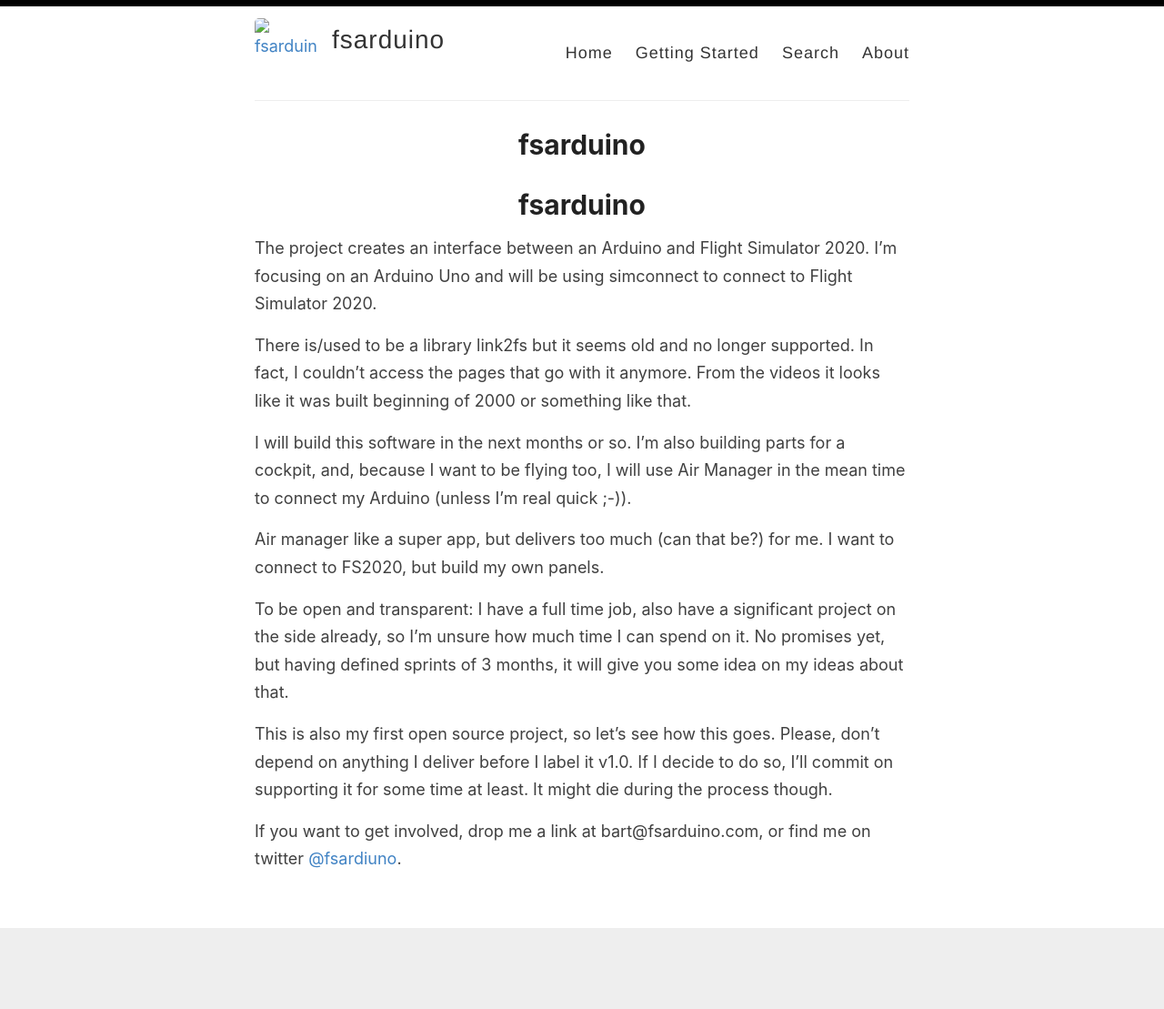
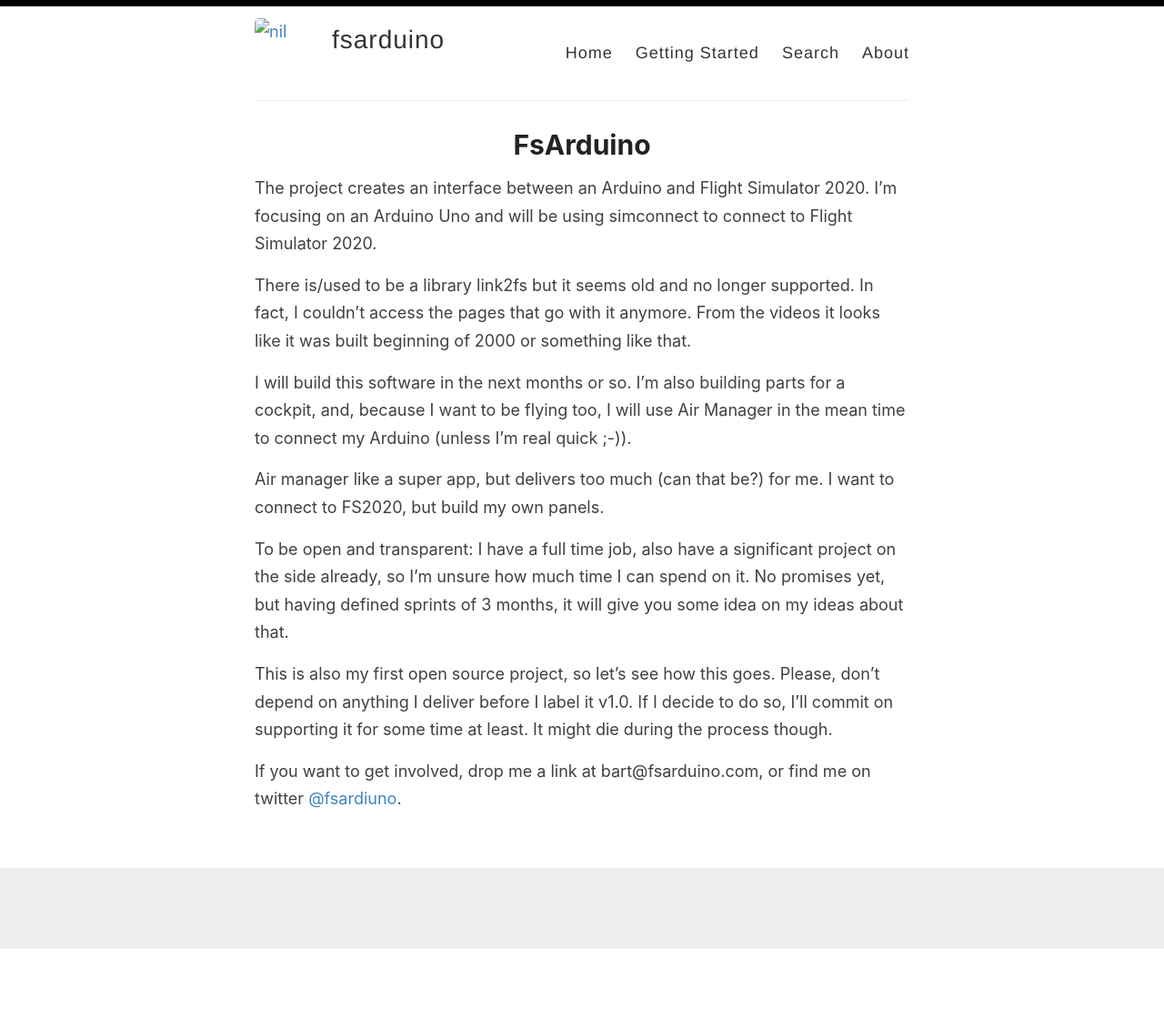
Before and after one commit to bartroozendaal/fsarduino.com, a Jekyll site: the page built from index.md, in a window 1280 px wide. Shown: the whole page at 91% size. Built offline with Jekyll 4.4.1, drawn with Linux system fonts in a browser that asks for light colours; our own code applies the rules of GitHub Pages for plain Markdown files; after the commit the page ends 1043 px from its top, so only the background shows below that; some of the changed lines change nothing that is shown.

Commit message:
trying to get rid of the default header

```diff
--- a/_config.yml
+++ b/_config.yml
@@ -1,3 +1,3 @@
 theme: jekyll-theme-hacker
 name: fsarduino
-title: null
+title: nil
--- a/index.md
+++ b/index.md
@@ -1,5 +1,6 @@
-# fsarduino
-
+---
+title: FsArduino
+---
 The project creates an interface between an Arduino and Flight Simulator 2020. I'm focusing on an Arduino Uno and will be using simconnect to connect to Flight Simulator 2020.
 
 There is/used to be a library link2fs but it seems old and no longer supported. In fact, I couldn't access the pages that go with it anymore. From the videos it looks like it was built beginning of 2000 or something like that.
```
